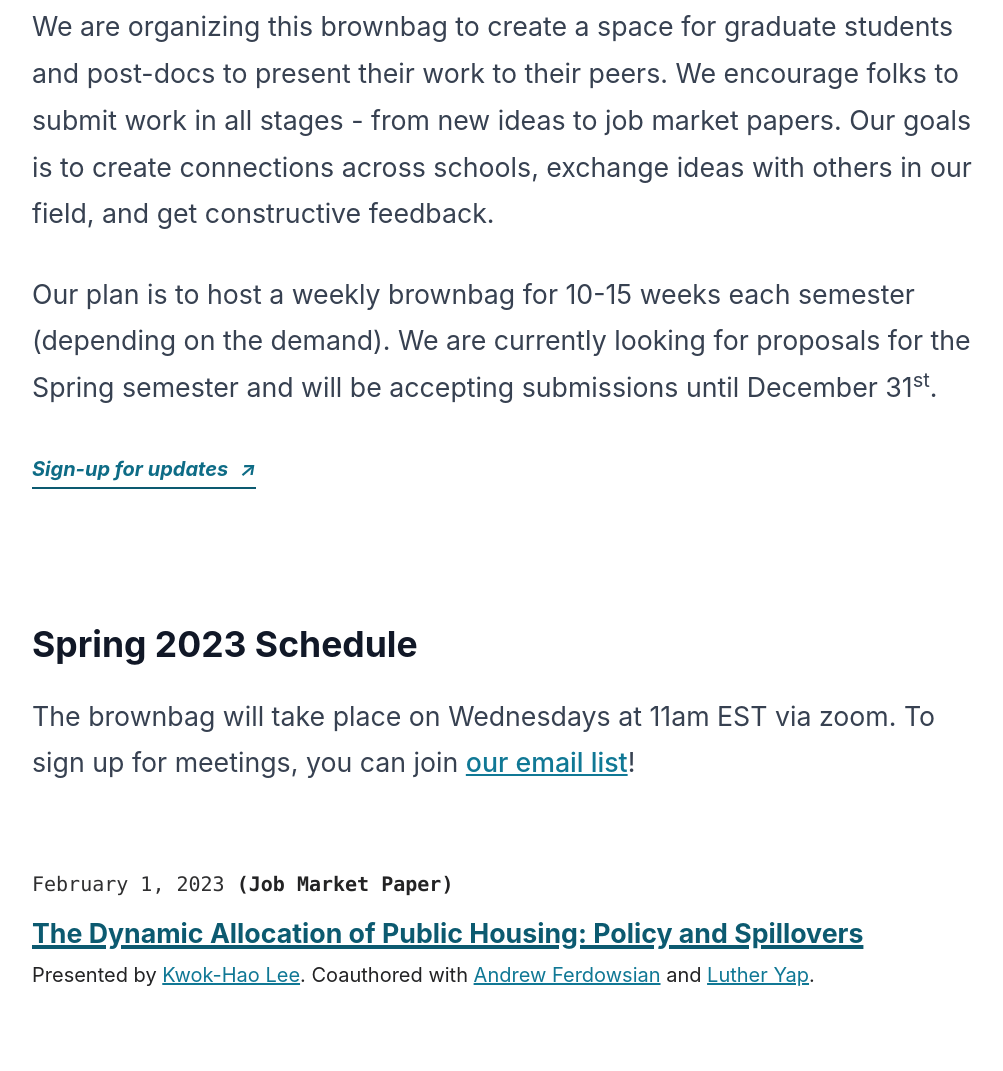
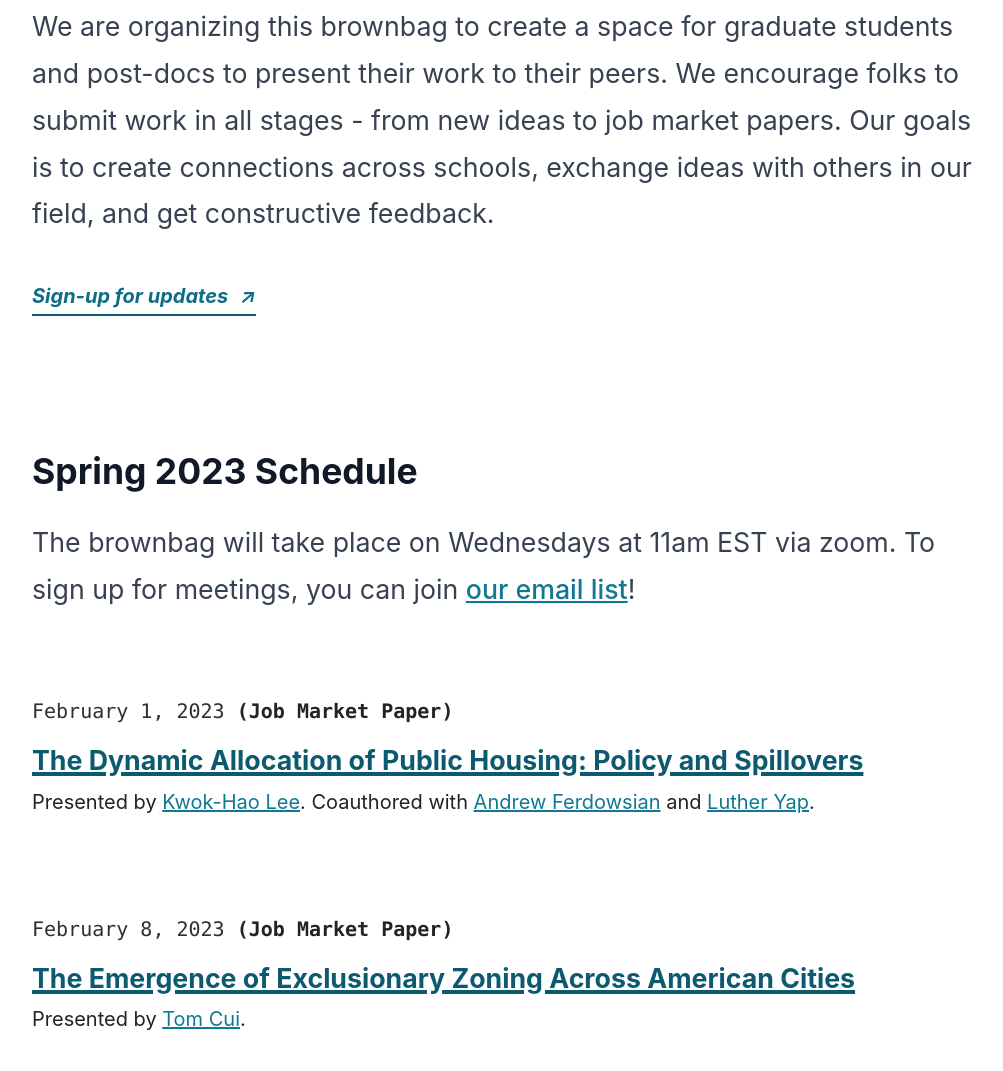
Before and after one commit to kylebutts/RUSH-Website, an Astro site: page / in a window 1280 px wide. Shown: the part 834-1905 px from the top of the page, without its empty margins (132-1135 px from the left). Built offline with nearby package versions, Linux system fonts and the light colour scheme; Astro itself is replaced by a stand-in of ours; a web font is replaced by a local one.

Commit message:
Fix front page

```diff
--- a/src/pages/index.mdx
+++ b/src/pages/index.mdx
@@ -11,9 +11,6 @@ import WorkshopItem from '../components/WorkshopItem.astro'
 ## About
 
 We are organizing this brownbag to create a space for graduate students and post-docs to present their work to their peers. We encourage folks to submit work in all stages - from new ideas to job market papers. Our goals is to create connections across schools, exchange ideas with others in our field, and get constructive feedback.
-
-
-Our plan is to host a weekly brownbag for 10-15 weeks each semester (depending on the demand). We are currently looking for proposals for the Spring semester and will be accepting submissions until December 31<sup>st</sup>.
 
 <LinkArrow href="http://eepurl.com/idlgwP">Sign-up for updates</LinkArrow>
 
```
